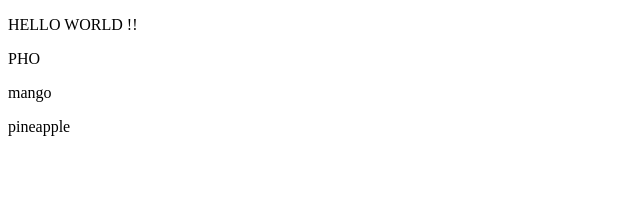
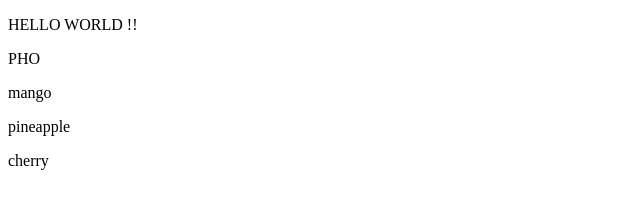
Before and after one commit to pchanhdara79/ex-1, a plain HTML site: page index.html in a window 1280 px wide. Shown: the full height of the page, 0-640 px from the left. Drawn offline with Linux system fonts and the light colour scheme.

Commit message:
added "cherry"

```diff
--- a/index.html
+++ b/index.html
@@ -10,5 +10,6 @@
         <p>PHO</p>
         <p>mango</p>
         <p>pineapple</p>
+        <p>cherry</p>
     </body>
 </html>
```
